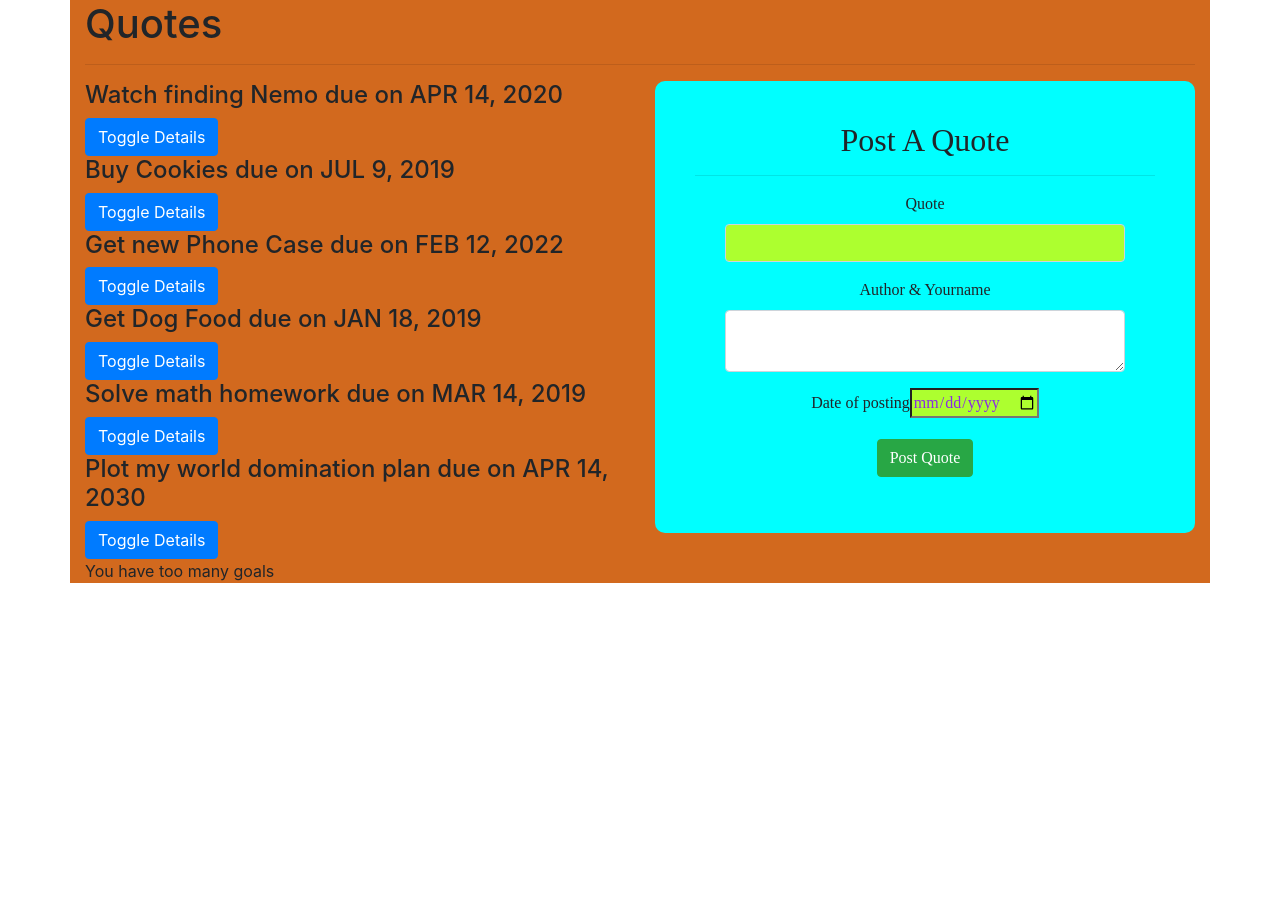
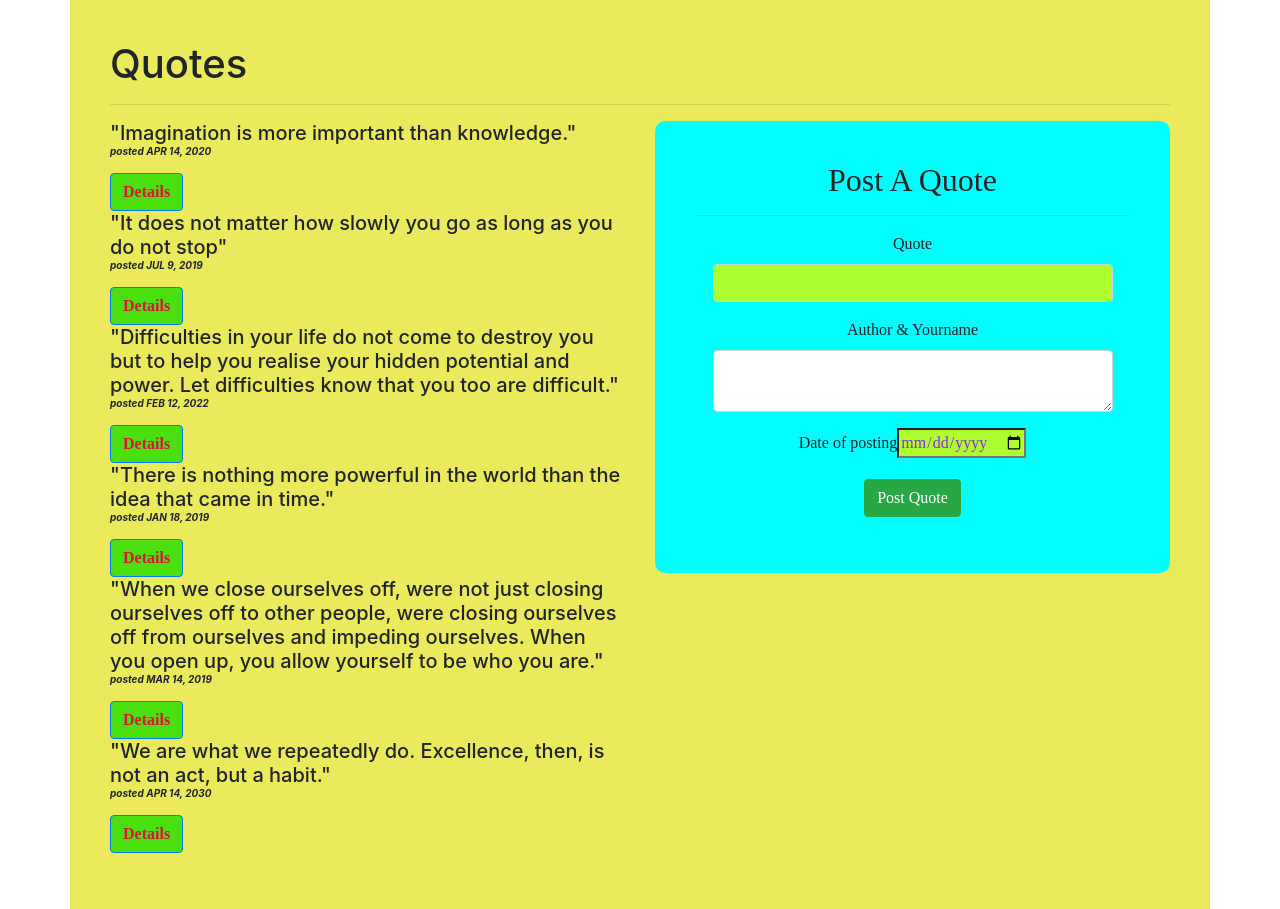
Before and after one commit to BABAYAGI/quotes, an Angular app: page / in a window 1280 px wide. Before the commit the page ends 800 px from the top, so only its background shows below. Built offline with nearby package versions, Linux system fonts and the light colour scheme.

Commit message:
trial 2 form validation

```diff
--- a/src/app/quotes/quotes.component.css
+++ b/src/app/quotes/quotes.component.css
@@ -1,3 +1,22 @@
 .qts {
-  background-color: chocolate;
+  background-color: rgba(226, 223, 19, 0.692);
+  padding: 40px;
 }
+.dt {
+  background-color: rgb(74, 223, 15);
+  font-family: 'Times New Roman', Times, serif;
+  font-weight: bolder;
+  color: crimson;
+  align-items: center;
+
+}
+h4{font-size: 20px;
+
+}
+.post {
+  font-size: 10px;
+  border: 10px;
+  border-width: 6px;
+  font-style: italic;
+  font-weight: bolder
+}
--- a/src/app/quotes/quotes.component.html
+++ b/src/app/quotes/quotes.component.html
@@ -6,8 +6,8 @@
     <div class="col-md-6">
       <div *ngFor='let goal of goals;let i = index'>
         <div>
-          <h4 id={{i}} appStrikethrough>{{goal.name}} due on {{goal.completeDate|date|uppercase}}</h4>
-          <button (click)='toggleDetails(i)' class="btn btn-primary">Toggle Details</button>
+          <h4 id={{i}} appStrikethrough>{{goal.name}} <p class="post" >posted  {{goal.completeDate|date|uppercase}}</p></h4>
+          <button (click)='toggleDetails(i)' class="btn btn-primary dt">Details</button>
         </div>
 
         <div *ngIf='goal.showDescription'>
@@ -20,5 +20,5 @@
     </div>
   </div>
 
-  <p *ngIf='goals.length > 5'>You have too many goals</p>
+  <p *ngIf='goals.length > 5'></p>
 </div>
--- a/src/app/quotes/quotes.component.ts
+++ b/src/app/quotes/quotes.component.ts
@@ -8,12 +8,12 @@ import {  Quotes } from '../quotes';
 export class QuotesComponent implements OnInit {
 
   goals:Quotes [] = [
-    new Quotes(1, 'Watch finding Nemo', 'Find an online version and watch merlin find his son',new Date(2020,3,14)),
-    new Quotes(2,'Buy Cookies','I have to buy cookies for the parrot',new Date(2019,6,9)),
-    new Quotes(3,'Get new Phone Case','Diana has her birthday coming up soon',new Date(2022,1,12)),
-    new Quotes(4,'Get Dog Food','Pupper likes expensive snacks',new Date(2019,0,18)),
-    new Quotes(5,'Solve math homework','Damn Math',new Date(2019,2,14)),
-    new Quotes(6,'Plot my world domination plan','Cause I am an evil overlord',new Date(2030,3,14)),
+    new Quotes(1, '"Imagination is more important than knowledge."', 'Albert, Einstein - Darsan hirani',new Date(2020,3,14)),
+    new Quotes(2,'"It does not matter how slowly you go as long as you do not stop"','Confucius-ken kaneki',new Date(2019,6,9)),
+    new Quotes(3,'"Difficulties in your life do not come to destroy you but to help you realise your hidden potential and power. Let difficulties know that you too are difficult."','Avul Pacir Zainulabidin-Abdul Kalam',new Date(2022,1,12)),
+    new Quotes(4,'"There is nothing more powerful in the world than the idea that came in time."','victor-hugo shan',new Date(2019,0,18)),
+    new Quotes(5,'"When we close ourselves off, were not just closing ourselves off to other people, were closing ourselves off from ourselves and impeding ourselves. When you open up, you allow yourself to be who you are."','Dan-Matho',new Date(2019,2,14)),
+    new Quotes(6,'"We are what we repeatedly do. Excellence, then, is not an act, but a habit."','johhniewalker -keepwalking',new Date(2030,3,14)),
   ];
   toggleDetails(index){
     this.goals[index].showDescription = !this.goals[index].showDescription;
```
